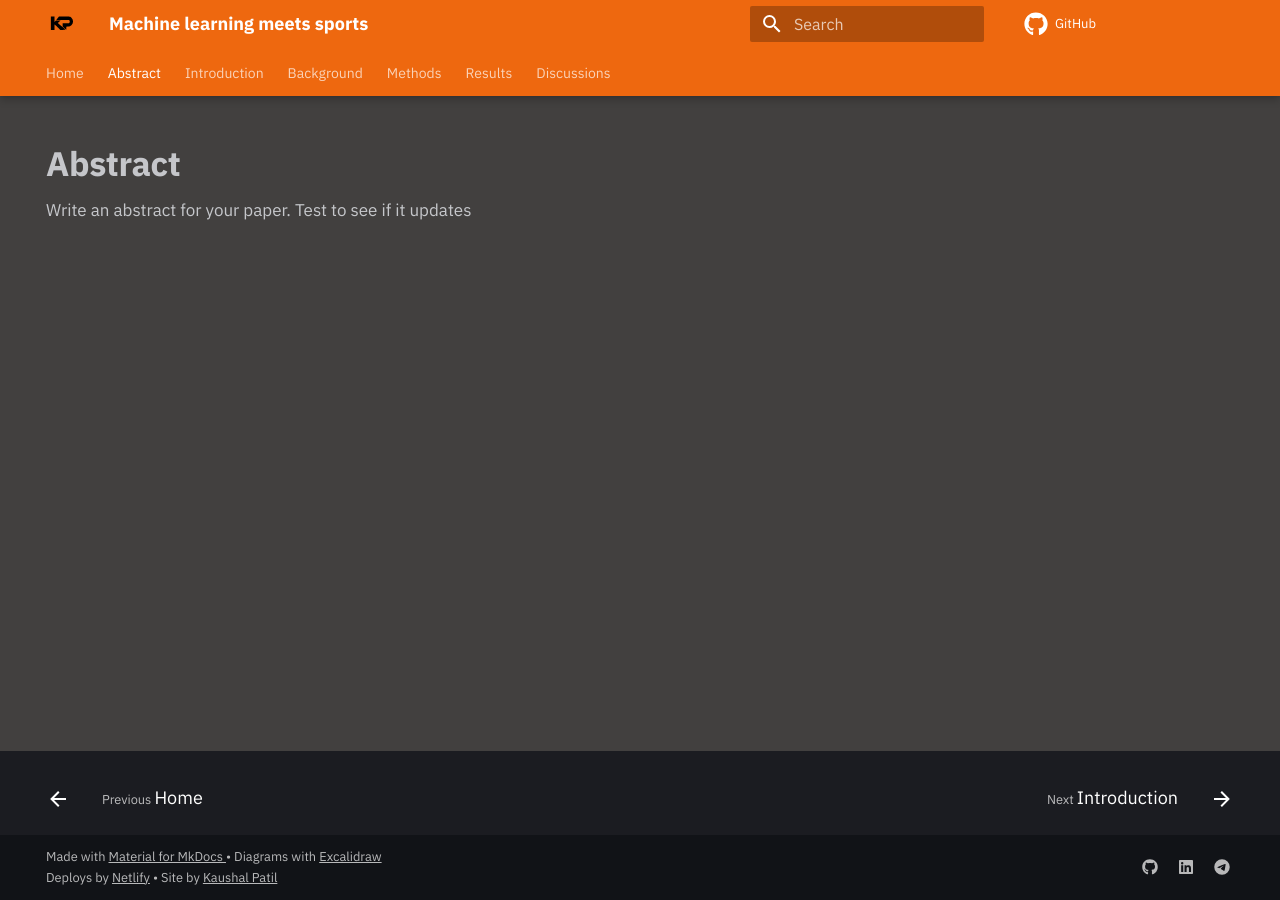
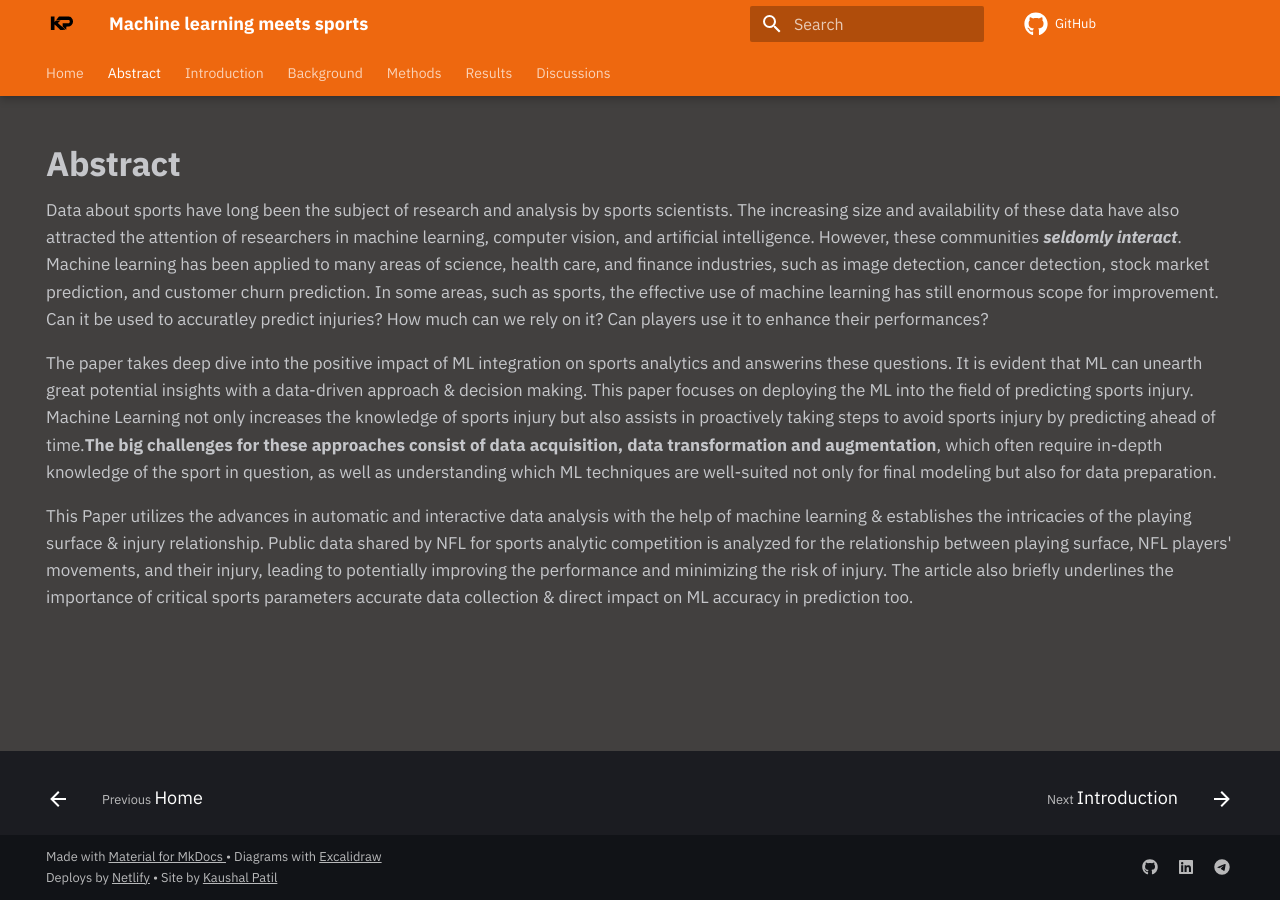
Before and after one commit to kaushal1014/research-paper-template-Athlete-Injuries, an MkDocs documentation site: the page built from docs/abstract/index.md, in a window 1280 px wide. Built offline with MkDocs 1.6.1 and Material for MkDocs 9.7.7, drawn with Linux system fonts in a browser that asks for light colours; some web fonts are replaced; comment, search, counter and statistics services are not loaded.

Commit message:
Added abstract

```diff
--- a/docs/abstract/index.md
+++ b/docs/abstract/index.md
@@ -6,4 +6,10 @@ hide:
 
 # Abstract
 
-Write an abstract for your paper. Test to see if it updates
+Data about sports have long been the subject of research and analysis by sports scientists. The increasing size and availability of these data have also attracted the attention of researchers in machine learning, computer vision, and artificial intelligence. However, these communities ***seldomly interact***. Machine learning has been applied to many areas of science, health care, and finance industries, such as image detection, cancer detection, stock market prediction, and customer churn prediction. In some areas, such as sports, the effective use of machine learning has still enormous scope for improvement. Can it be used to accuratley predict injuries? How much can we rely on it? Can players use it to enhance their performances?
+
+
+The paper takes deep dive into the positive impact of ML integration on sports analytics and answerins these questions. It is evident that ML can unearth great potential insights with a data-driven approach & decision making. This paper focuses on deploying the ML into the field of predicting sports injury. Machine Learning not only increases the knowledge of sports injury but also assists in proactively taking steps to avoid sports injury by predicting ahead of time.__The big challenges for these approaches consist of data acquisition, data transformation and augmentation__, which often require in-depth knowledge of the sport in question, as well as understanding which ML techniques are well-suited not only for final modeling but also for data preparation.
+
+
+This Paper utilizes the advances in automatic and interactive data analysis with the help of machine learning & establishes the intricacies of the playing surface & injury relationship. Public data shared by NFL for sports analytic competition is analyzed for the relationship between playing surface, NFL players' movements, and their injury, leading to potentially improving the performance and minimizing the risk of injury. The article also briefly underlines the importance of critical sports parameters accurate data collection & direct impact on ML accuracy in prediction too.
```
